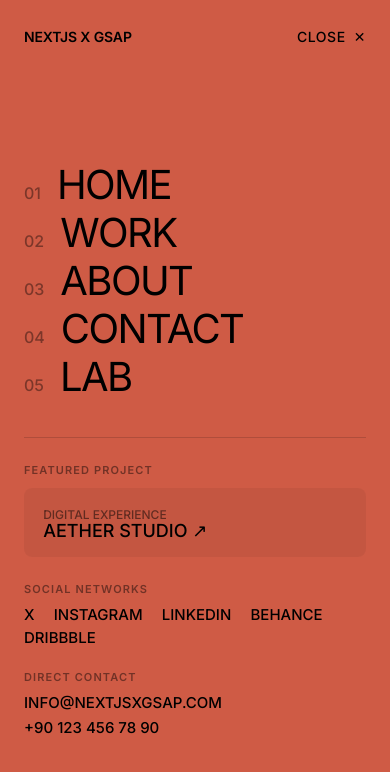
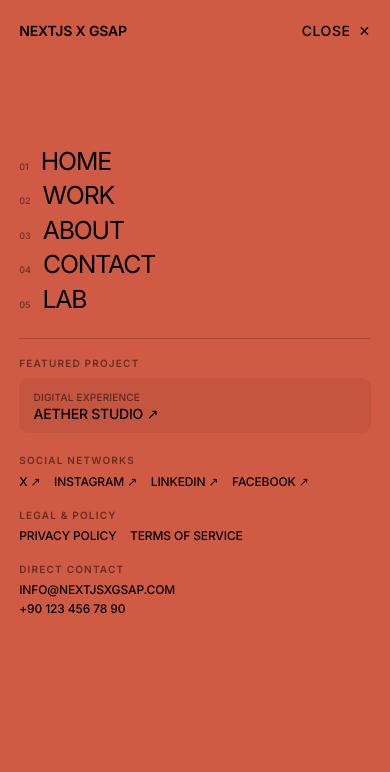
Before and after one commit to vlicvn/nextjs-n-gsap-navigation-bar, a Next.js app: page / in a window 390 px wide. Both pictures are taken after a click on the element "MENU". Shown: the top 772 px of the page. Built offline with nearby package versions, Linux system fonts and the light colour scheme.

Commit message:
Enhance menu component with dynamic link references and improved GSAP animations; update styles for better responsiveness and readability

```diff
--- a/src/components/menu/Menu.tsx
+++ b/src/components/menu/Menu.tsx
@@ -18,6 +18,10 @@ const Menu = () => {
   const container = useRef<HTMLDivElement>(null);
   const [isMenuOpen, setIsMenuOpen] = useState(false);
 
+  /* Link holders için dinamik referans dizisi */
+  const linkHoldersRef = useRef<(HTMLDivElement | null)[]>([]);
+  const sidebarRef = useRef<HTMLDivElement>(null);
+
   /* GSAP Timeline */
   const tl = useRef<gsap.core.Timeline | null>(null);
 
@@ -27,8 +31,13 @@ const Menu = () => {
 
   useGSAP(
     () => {
-      gsap.set(".menu-link-item-holder", { y: 100, opacity: 0 });
-      gsap.set(".menu-sidebar-col", { y: 30, opacity: 0 });
+      // Geçerli DOM elemanlarını filtrele
+      const validLinks = linkHoldersRef.current.filter(Boolean);
+
+      // Başlangıç durumları
+      gsap.set(validLinks, { y: 100, opacity: 0 });
+      gsap.set(sidebarRef.current, { y: 30, opacity: 0 });
+      gsap.set(".menu-links-col", { opacity: 0, pointerEvents: "none" });
 
       tl.current = gsap
         .timeline({ paused: true })
@@ -38,23 +47,31 @@ const Menu = () => {
           ease: "power4.inOut",
         })
         .to(
-          ".menu-link-item-holder",
+          ".menu-links-col",
+          {
+            opacity: 1,
+            pointerEvents: "auto",
+            duration: 0.4,
+          },
+          "-=0.6"
+        )
+        .to(
+          validLinks,
           {
             y: 0,
             opacity: 1,
             duration: 0.8,
-            stagger: 0.08,
+            stagger: 0.04, // Eleman sayısı fazla olduğu için stagger süresi kısaltıldı
             ease: "power3.out",
           },
           "-=0.5"
         )
         .to(
-          ".menu-sidebar-col",
+          sidebarRef.current,
           {
             y: 0,
             opacity: 1,
             duration: 0.8,
-            stagger: 0.1,
             ease: "power3.out",
           },
           "-=0.6"
@@ -94,9 +111,15 @@ const Menu = () => {
             {/* Sol Taraf: Büyük Modern Navigasyon Linkleri */}
             <div className="menu-links-col">
               <div className="menu-links">
-                {menuLinks.map((link) => (
+                {menuLinks.map((link, index) => (
                   <div className="menu-link-item" key={link.label}>
-                    <div className="menu-link-item-holder" onClick={toggleMenu}>
+                    <div
+                      className="menu-link-item-holder"
+                      onClick={toggleMenu}
+                      ref={(el) => {
+                        linkHoldersRef.current[index] = el;
+                      }}
+                    >
                       <Link href={link.path} className="menu-link">
                         <span className="link-num">{link.num}</span>
                         <span className="link-text">{link.label}</span>
@@ -108,7 +131,7 @@ const Menu = () => {
             </div>
 
             {/* Sağ Taraf: Yan Bilgi Alanı (Sidebar) */}
-            <div className="menu-sidebar-col">
+            <div className="menu-sidebar-col" ref={sidebarRef}>
               <div className="sidebar-section">
                 <span className="sidebar-title">Featured Project</span>
                 <Link href="/work" onClick={toggleMenu} className="featured-card">
@@ -120,11 +143,18 @@ const Menu = () => {
               <div className="sidebar-section">
                 <span className="sidebar-title">Social Networks</span>
                 <div className="sidebar-socials">
-                  <Link href="#" target="_blank" rel="noopener noreferrer">X</Link>
-                  <Link href="#" target="_blank" rel="noopener noreferrer">Instagram</Link>
-                  <Link href="#" target="_blank" rel="noopener noreferrer">LinkedIn</Link>
-                  <Link href="#" target="_blank" rel="noopener noreferrer">Behance</Link>
-                  <Link href="#" target="_blank" rel="noopener noreferrer">Dribbble</Link>
+                  <Link href="#" target="_blank" rel="noopener noreferrer">X &#8599;</Link>
+                  <Link href="#" target="_blank" rel="noopener noreferrer">Instagram &#8599;</Link>
+                  <Link href="#" target="_blank" rel="noopener noreferrer">LinkedIn &#8599;</Link>
+                  <Link href="#" target="_blank" rel="noopener noreferrer">Facebook &#8599;</Link>
+                </div>
+              </div>
+
+              <div className="sidebar-section">
+                <span className="sidebar-title">Legal & Policy</span>
+                <div className="sidebar-socials">
+                  <Link href="/privacy" onClick={toggleMenu}>Privacy Policy</Link>
+                  <Link href="/terms" onClick={toggleMenu}>Terms of Service</Link>
                 </div>
               </div>
 
--- a/src/components/menu/menu.css
+++ b/src/components/menu/menu.css
@@ -1,4 +1,7 @@
-/* --- MENU CONTAINER & OVERLAY --- */
+/* =========================================================
+   MENU CONTAINER & OVERLAY
+   ========================================================= */
+
 .menu-container {
   position: relative;
   z-index: 100;
@@ -6,224 +9,401 @@
 }
 
 .menu-bar,
-.menu-overlay,
 .menu-overlay-bar {
   position: fixed;
   top: 0;
   left: 0;
+
   width: 100vw;
+
   padding: 2.5em 3em;
-  z-index: 1;
+
+  z-index: 10;
+
   display: flex;
   justify-content: space-between;
+  align-items: center;
+
   box-sizing: border-box;
+
+  pointer-events: auto;
 }
 
-/* --- LOGOLAR --- */
+
+/* =========================================================
+   MAIN OVERLAY
+   ========================================================= */
+
+.menu-overlay {
+  position: fixed;
+  inset: 0;
+
+  width: 100vw;
+  height: 100dvh;
+
+  padding: 7em 3em 3em;
+
+  background: #cf5b45;
+
+  z-index: 2;
+
+  display: flex;
+  flex-direction: column;
+
+  /*
+   * Desktop'ta içerik kontrollü şekilde ortalanıyor.
+   */
+  justify-content: center;
+
+  clip-path: polygon(
+    0% 0%,
+    100% 0%,
+    100% 0%,
+    0% 0%
+  );
+
+  box-sizing: border-box;
+
+  overflow: hidden;
+
+  overscroll-behavior: contain;
+  -webkit-overflow-scrolling: touch;
+}
+
+
+/* =========================================================
+   LOGOS
+   ========================================================= */
+
 .menu-bar .menu-logo a {
   color: #fff;
+
   cursor: pointer;
+
   display: inline-block;
+
   text-decoration: none;
+
   font-weight: 600;
+
   letter-spacing: -0.01em;
+
   transition:
     transform 0.4s cubic-bezier(0.16, 1, 0.3, 1),
     color 0.3s ease;
+
   transform-origin: left center;
 }
 
 .menu-bar .menu-logo a:hover {
-  color: #ffffff;
+  color: #fff;
 }
 
 .menu-overlay-bar .menu-logo a {
   color: #000;
+
   cursor: pointer;
+
   display: inline-block;
+
   text-decoration: none;
+
   font-weight: 600;
+
   transform: none !important;
 }
 
-/* --- AÇ / KAPA BUTONLARI --- */
+
+/* =========================================================
+   OPEN / CLOSE BUTTONS
+   ========================================================= */
+
 .menu-open p {
   color: #fff;
+
   cursor: pointer;
+
   margin: 0;
+
   font-weight: 500;
+
   letter-spacing: 0.04em;
+
   text-transform: uppercase;
+
   font-size: 14px;
 }
 
 .menu-close p {
   color: #000;
+
   cursor: pointer;
+
   margin: 0;
+
   font-size: 14px;
+
   font-weight: 500;
+
   text-transform: uppercase;
+
   letter-spacing: 0.04em;
+
   display: inline-flex;
   align-items: center;
+
   gap: 8px;
+
   transition: color 0.3s ease;
+
   transform: none !important;
 }
 
 .menu-close p:hover {
-  color: #ffffff;
+  color: #fff;
 }
 
-/* --- OVERLAY PANELİ --- */
-.menu-overlay {
-  position: fixed;
-  top: 0;
-  left: 0;
-  width: 100vw;
-  height: 100vh;
-  padding: 6em 3em 3em 3em;
-  background: #cf5b45;
-  z-index: 2;
-  display: flex;
-  flex-direction: column;
-  justify-content: center;
-  clip-path: polygon(0% 0%, 100% 0%, 100% 0%, 0% 0%);
+
+/* =========================================================
+   SPLIT LAYOUT
+   ========================================================= */
+
+.menu-split-layout {
+  width: 100%;
+
+  max-width: 1400px;
+
+  margin: 0 auto;
+
+  display: grid;
+
+  grid-template-columns: minmax(0, 1.3fr) minmax(280px, 0.7fr);
+
+  gap: 4rem;
+
+  align-items: center;
+
   box-sizing: border-box;
 }
 
-/* --- İKİ SÜTUNLU YENİ DÜZEN (SPLIT LAYOUT) --- */
-.menu-split-layout {
-  width: 100%;
-  max-width: 1400px;
-  margin: 0 auto;
-  display: grid;
-  grid-template-columns: 1.3fr 0.7fr;
-  gap: 4rem;
-  align-items: center;
-  box-sizing: border-box;
-}
 
-/* --- SOL TARAFI LİNKLER --- */
+/* =========================================================
+   LEFT SIDE - LINKS
+   ========================================================= */
+
 .menu-links-col {
   display: flex;
   flex-direction: column;
+
+  max-height: 65vh;
+
+  overflow-y: auto;
+  overflow-x: hidden;
+
+  padding-right: 1rem;
+
+  scrollbar-width: thin;
+
+  scrollbar-color:
+    rgba(0, 0, 0, 0.2)
+    transparent;
 }
+
+
+/* Chrome / Safari scrollbar */
+
+.menu-links-col::-webkit-scrollbar {
+  width: 4px;
+}
+
+.menu-links-col::-webkit-scrollbar-track {
+  background: transparent;
+}
+
+.menu-links-col::-webkit-scrollbar-thumb {
+  background: rgba(0, 0, 0, 0.2);
+
+  border-radius: 4px;
+}
+
+.menu-links-col::-webkit-scrollbar-thumb:hover {
+  background: rgba(0, 0, 0, 0.4);
+}
+
+
+/* =========================================================
+   LINKS
+   ========================================================= */
 
 .menu-links {
   display: flex;
   flex-direction: column;
+
   gap: 0.5rem;
+
+  padding-bottom: 1.5rem;
 }
 
 .menu-link-item {
   width: 100%;
 
-  clip-path: polygon(0 0, 100% 0, 100% 100%, 0% 100%);
+  overflow: hidden;
 }
 
 .menu-link-item-holder {
   position: relative;
+
   width: max-content;
 }
 
 .menu-link-item-holder a {
   color: #000;
-  font-size: 64px;
+
+  font-size: clamp(2.2rem, 4vw, 64px);
+
   font-weight: 400;
+
   letter-spacing: -0.04em;
-  line-height: 1;
+
+  line-height: 1.1;
+
   display: inline-flex;
   align-items: baseline;
+
   gap: 1.5rem;
+
   text-decoration: none;
-  /* Kaydırma mesafesi güvenli boyuta çekildi */
+
   transition:
     transform 0.3s cubic-bezier(0.16, 1, 0.3, 1),
     color 0.3s ease;
+
   transform-origin: left center;
 }
 
 .menu-link-item-holder a:hover {
-  transform: translateX(
-    6px
-  ); /* Sağ tarafa taşmayı önlemek için minimum kaydırma */
-  color: #ffffff;
+  transform: translateX(6px);
+
+  color: #fff;
 }
 
 .link-num {
-  font-size: 16px;
+  font-size: clamp(12px, 1.2vw, 16px);
+
   font-weight: 500;
-  color: rgba(0, 0, 0, 0.4);
+
+  color: rgba(0, 0, 0, 0.42);
+
   letter-spacing: 0;
 }
 
-/* --- SAĞ TARAF: BİLGİ/SİDEBAR ALANI --- */
+
+/* =========================================================
+   RIGHT SIDE - SIDEBAR
+   ========================================================= */
+
 .menu-sidebar-col {
   display: flex;
   flex-direction: column;
-  gap: 2.5rem;
+
+  gap: 2rem;
+
   border-left: 1px solid rgba(0, 0, 0, 0.15);
+
   padding-left: 3rem;
 }
 
 .sidebar-section {
   display: flex;
   flex-direction: column;
-  gap: 0.6rem;
+
+  gap: 0.55rem;
 }
 
 .sidebar-title {
   font-size: 11px;
+
   text-transform: uppercase;
-  letter-spacing: 0.1em;
-  color: rgba(0, 0, 0, 0.45);
+
+  letter-spacing: 0.11em;
+
+  color: rgba(0, 0, 0, 0.48);
+
   font-weight: 600;
 }
+
+
+/* =========================================================
+   FEATURED PROJECT
+   ========================================================= */
 
 .featured-card {
   display: flex;
   flex-direction: column;
+
   text-decoration: none;
-  background: rgba(0, 0, 0, 0.05);
-  padding: 1.2rem;
-  border-radius: 8px;
+
+  background: rgba(0, 0, 0, 0.055);
+
+  padding: 1rem 1.2rem;
+
+  border-radius: 9px;
+
   transition:
     background 0.3s ease,
     transform 0.3s ease;
 }
 
 .featured-card:hover {
-  background: rgba(0, 0, 0, 0.1);
+  background: rgba(0, 0, 0, 0.09);
+
   transform: translateY(-2px);
 }
 
 .featured-subtitle {
   font-size: 12px;
+
   color: rgba(0, 0, 0, 0.5);
-  margin-bottom: 2px;
+
+  margin-bottom: 3px;
+
+  letter-spacing: 0.01em;
 }
 
 .featured-title {
-  font-size: 18px;
+  font-size: 16px;
+
   font-weight: 500;
+
   color: #000;
+
+  letter-spacing: -0.01em;
 }
+
+
+/* =========================================================
+   SOCIAL
+   ========================================================= */
 
 .sidebar-socials {
   display: flex;
   flex-wrap: wrap;
+
   gap: 0.5rem 1.2rem;
 }
 
 .sidebar-socials a,
 .sidebar-text {
   color: #000;
-  font-size: 15px;
+
+  font-size: 14px;
+
   font-weight: 500;
+
   text-decoration: none;
+
   margin: 0;
+
   transition: color 0.3s ease;
 }
 
@@ -231,34 +411,410 @@
   color: #fff;
 }
 
-/* --- MOBİL UYUM --- */
-@media (max-width: 900px) {
+
+/* =========================================================
+   TABLET
+   769px - 1024px
+   ========================================================= */
+
+@media (max-width: 1024px) {
+
   .menu-bar,
-  .menu-overlay,
   .menu-overlay-bar {
-    padding: 1.5em;
+    padding: 2em;
   }
 
   .menu-overlay {
-    padding-top: 5rem;
+    height: 100dvh;
+
+    padding: 6em 2em 2em;
+
+    justify-content: center;
+
     overflow-y: auto;
   }
 
   .menu-split-layout {
     grid-template-columns: 1fr;
-    gap: 2.5rem;
+
+    gap: 2rem;
+
+    max-width: 720px;
   }
 
-  .menu-link-item-holder a {
-    font-size: 40px;
-    gap: 1rem;
+  .menu-links-col {
+    max-height: none;
+
+    overflow-y: visible;
+
+    padding-right: 0;
   }
 
   .menu-sidebar-col {
     border-left: none;
+
     padding-left: 0;
+
     border-top: 1px solid rgba(0, 0, 0, 0.15);
-    padding-top: 1.5rem;
-    gap: 1.5rem;
+
+    padding-top: 1.3rem;
+
+    gap: 1.3rem;
   }
 }
+
+
+/* =========================================================
+   MOBILE
+   <= 768px
+   ========================================================= */
+
+@media (max-width: 768px) {
+
+  /* -------------------------------------------------------
+     HEADER
+     ------------------------------------------------------- */
+
+  .menu-bar,
+  .menu-overlay-bar {
+    height: 64px;
+
+    padding: 0 1.5rem;
+
+    display: flex;
+    align-items: center;
+
+    box-sizing: border-box;
+
+    z-index: 10;
+  }
+
+
+  /* -------------------------------------------------------
+     OVERLAY
+     ------------------------------------------------------- */
+
+  .menu-overlay {
+    height: 100dvh;
+
+    padding: 64px 1.5rem 2rem;
+
+    overflow-x: hidden;
+    overflow-y: auto;
+
+    overscroll-behavior: contain;
+
+    -webkit-overflow-scrolling: touch;
+
+    /*
+     * ÖNEMLİ:
+     * İçerik artık ekranın tam ortasına
+     * zorlanmıyor.
+     */
+    justify-content: flex-start;
+  }
+
+
+  /* -------------------------------------------------------
+     MAIN LAYOUT
+     ------------------------------------------------------- */
+
+  .menu-split-layout {
+    width: 100%;
+
+    grid-template-columns: 1fr;
+
+    gap: 2rem;
+
+    height: auto;
+
+    /*
+     * Eski:
+     * margin: auto 0;
+     *
+     * Yeni:
+     * Kontrollü üst boşluk.
+     */
+    margin: 6.5rem 0 0;
+
+    align-content: start;
+  }
+
+
+  /* -------------------------------------------------------
+     LINKS COLUMN
+     ------------------------------------------------------- */
+
+  .menu-links-col {
+    width: 100%;
+
+    max-height: none;
+
+    flex-grow: 0;
+
+    padding-right: 0;
+
+    overflow-x: hidden;
+    overflow-y: visible;
+  }
+
+
+  /* -------------------------------------------------------
+     MAIN LINKS
+     ------------------------------------------------------- */
+
+  .menu-links {
+    gap: 0.55rem;
+
+    padding-bottom: 0;
+  }
+
+  .menu-link-item {
+    width: 100%;
+  }
+
+  .menu-link-item-holder {
+    width: max-content;
+  }
+
+  .menu-link-item-holder a {
+    font-size: clamp(
+      1.7rem,
+      7vw,
+      2.15rem
+    );
+
+    gap: 0.9rem;
+
+    line-height: 1.05;
+
+    letter-spacing: -0.045em;
+  }
+
+  .link-num {
+    font-size: 10px;
+
+    color: rgba(0, 0, 0, 0.48);
+  }
+
+
+  /* -------------------------------------------------------
+     SIDEBAR
+     ------------------------------------------------------- */
+
+  .menu-sidebar-col {
+    width: 100%;
+
+    gap: 1.5rem;
+
+    padding: 1.4rem 0 0;
+
+    border-left: none;
+
+    border-top: 1px solid rgba(0, 0, 0, 0.18);
+  }
+
+  .sidebar-section {
+    gap: 0.55rem;
+  }
+
+
+  /* -------------------------------------------------------
+     SECTION TITLES
+     ------------------------------------------------------- */
+
+  .sidebar-title {
+    font-size: 10px;
+
+    letter-spacing: 0.12em;
+
+    color: rgba(0, 0, 0, 0.5);
+  }
+
+
+  /* -------------------------------------------------------
+     FEATURED PROJECT
+     ------------------------------------------------------- */
+
+  .featured-card {
+    padding: 0.9rem 1rem;
+
+    border-radius: 9px;
+
+    background: rgba(0, 0, 0, 0.055);
+  }
+
+  .featured-subtitle {
+    font-size: 10px;
+
+    margin-bottom: 3px;
+
+    letter-spacing: 0.02em;
+
+    color: rgba(0, 0, 0, 0.52);
+  }
+
+  .featured-title {
+    font-size: 15px;
+
+    letter-spacing: -0.015em;
+  }
+
+
+  /* -------------------------------------------------------
+     SOCIAL
+     ------------------------------------------------------- */
+
+  .sidebar-socials {
+    display: flex;
+    flex-wrap: wrap;
+
+    gap: 0.45rem 1rem;
+  }
+
+  .sidebar-socials a,
+  .sidebar-text {
+    font-size: 13px;
+
+    letter-spacing: -0.01em;
+  }
+
+
+  /* -------------------------------------------------------
+     CONTACT
+     ------------------------------------------------------- */
+
+  .sidebar-section:last-child {
+    padding-bottom: 0.5rem;
+  }
+}
+
+
+/* =========================================================
+   SMALL MOBILE
+   <= 390px
+   ========================================================= */
+
+@media (max-width: 390px) {
+
+  .menu-bar,
+  .menu-overlay-bar {
+    height: 60px;
+
+    padding: 0 1.2rem;
+  }
+
+  .menu-open p,
+  .menu-close p {
+    font-size: 14px;
+  }
+
+  .menu-overlay {
+    padding: 60px 1.2rem 1.75rem;
+
+    justify-content: flex-start;
+  }
+
+  .menu-split-layout {
+    gap: 1.5rem;
+
+    /*
+     * Küçük ekranlarda üst boşluk
+     * biraz azaltılıyor.
+     */
+    margin-top: 5.5rem;
+  }
+
+  .menu-links {
+    gap: 0.4rem;
+  }
+
+  .menu-link-item-holder a {
+    font-size: 1.55rem;
+
+    gap: 0.75rem;
+
+    line-height: 1.05;
+  }
+
+  .link-num {
+    font-size: 9px;
+  }
+
+  .menu-sidebar-col {
+    gap: 1.25rem;
+
+    padding-top: 1.1rem;
+  }
+
+  .sidebar-section {
+    gap: 0.45rem;
+  }
+
+  .featured-card {
+    padding: 0.75rem 0.9rem;
+  }
+
+  .featured-title {
+    font-size: 14px;
+  }
+
+  .featured-subtitle {
+    font-size: 10px;
+  }
+
+  .sidebar-socials {
+    gap: 0.4rem 0.85rem;
+  }
+
+  .sidebar-socials a,
+  .sidebar-text {
+    font-size: 12px;
+  }
+}
+
+
+/* =========================================================
+   VERY SHORT MOBILE
+   <= 390px AND <= 700px HEIGHT
+   ========================================================= */
+
+@media (max-width: 390px) and (max-height: 700px) {
+
+  .menu-overlay {
+    padding-top: 60px;
+
+    padding-bottom: 1.25rem;
+
+    justify-content: flex-start;
+  }
+
+  .menu-split-layout {
+    /*
+     * auto margin tamamen kaldırıldı.
+     * Böylece kısa ekranlarda layout
+     * daha doğal şekilde yukarıdan akar.
+     */
+    margin-top: 3.5rem;
+
+    margin-bottom: 0;
+
+    gap: 1rem;
+  }
+
+  .menu-links {
+    gap: 0.3rem;
+  }
+
+  .menu-link-item-holder a {
+    font-size: 1.4rem;
+
+    line-height: 1.05;
+  }
+
+  .menu-sidebar-col {
+    gap: 0.8rem;
+
+    padding-top: 0.9rem;
+  }
+}
```
